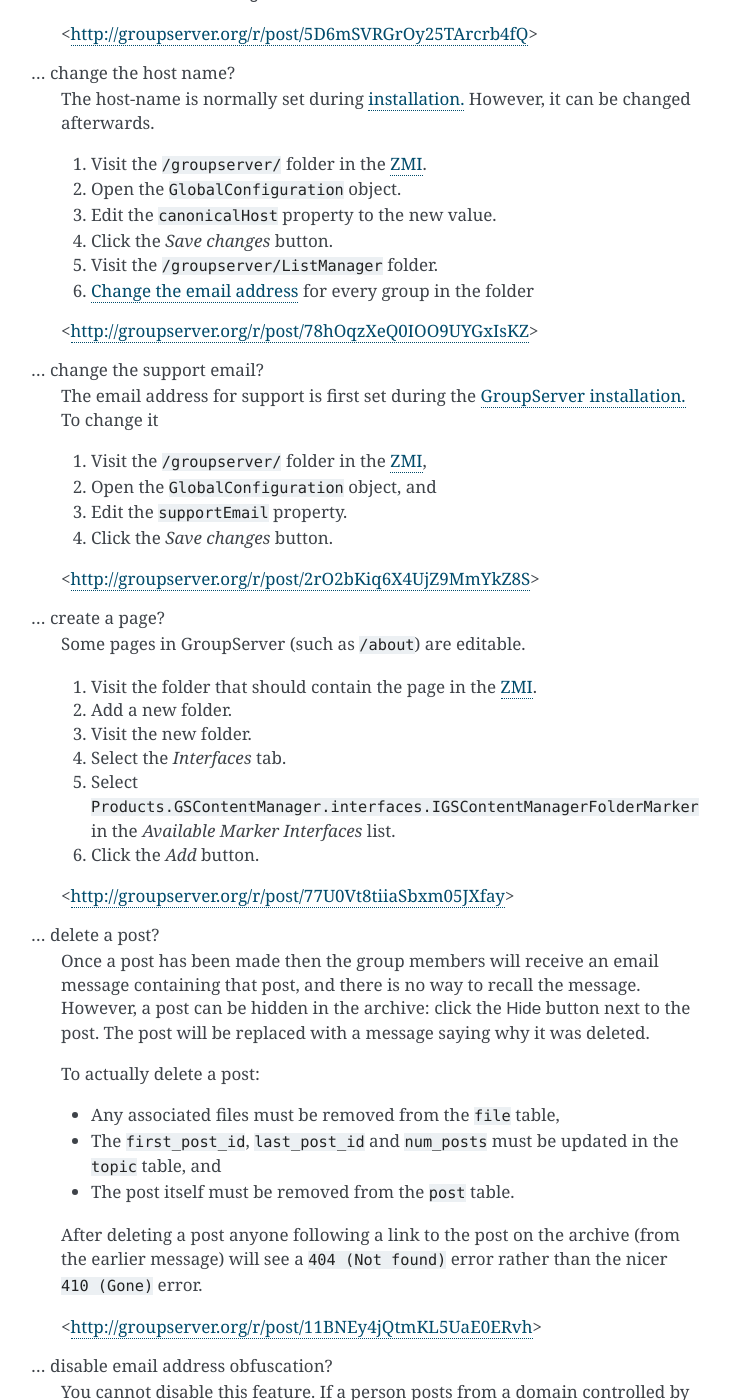
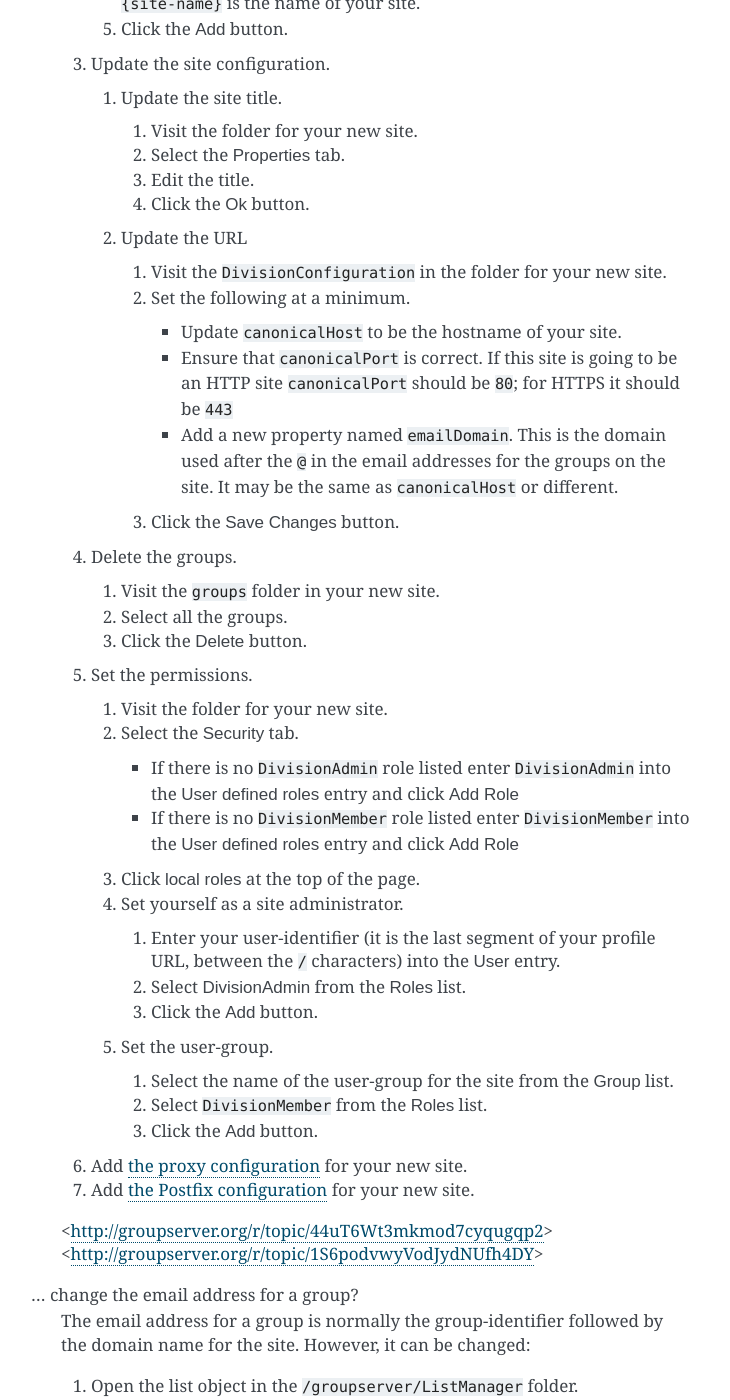
Before and after one commit to groupserver/buildout, a Sphinx documentation site: the page built from docs/faq.rst, in a window 1280 px wide and 1400 px high, scrolled down 978 px. Shown: the whole window, without its empty margins (389-1119 px from the left). Built offline with Sphinx 7.4.7, drawn with Linux system fonts in a browser that asks for light colours; some of the changed text lies outside the part shown.

Commit message:
Adding Start a site to the FAQ

```diff
--- a/docs/faq.rst
+++ b/docs/faq.rst
@@ -24,6 +24,113 @@
 
 How do I...
 -----------
+
+.. index::
+   single: User group
+   double: Site; Start
+
+.. _startSite:
+
+... create a new site?
+
+  GroupServer can handle more than one site. Each site will have
+  its own set of groups, while the profiles will be shared
+  between the sites. Sadly, the process is very manual, and prone
+  to problems.
+
+  #. Copy the folder for the initial site.
+
+     #. Visit the :file:`/groupserver/Content` folder in the
+        :ref:`ZMI <ZMI Login>`.
+     #. Select the folder.
+     #. Click the :guilabel:`Copy` button.
+     #. Click the :guilabel:`Paste` button to paste it into the
+        :file:`/groupserver/Content` folder.
+     #. Select the new folder.
+     #. Click the :guilabel:`Rename` button.
+     #. Give the folder a new *unique* name. The new name must be
+        unique among the sites, and all the groups.
+     #. Click the :guilabel:`Ok` button.
+
+  #. Create a new *user group* for the site.
+
+     #. Visit :file:`/groupserver/acl_users`
+     #. Select the :guilabel:`User Groups` tab.
+     #. Click the :guilabel:`Add...` button.
+     #. Set the :guilabel:`Name` of the new user group to
+        ``{site-name}_member``, where ``{site-name}`` is the name
+        of your site.
+     #. Click the :guilabel:`Add` button.
+
+  #. Update the site configuration.
+
+     #. Update the site title.
+
+        #. Visit the folder for your new site.
+        #. Select the :guilabel:`Properties` tab.
+        #. Edit the title.
+        #. Click the :guilabel:`Ok` button.
+
+     #. Update the URL
+
+        #. Visit the :file:`DivisionConfiguration` in the folder for
+           your new site.
+        #. Set the following at a minimum.
+
+           * Update ``canonicalHost`` to be the hostname of your
+             site.
+           * Ensure that ``canonicalPort`` is correct. If this
+             site is going to be an HTTP site ``canonicalPort``
+             should be ``80``; for HTTPS it should be ``443``
+           * Add a new property named ``emailDomain``. This is
+             the domain used after the ``@`` in the email
+             addresses for the groups on the site. It may be the
+             same as ``canonicalHost`` or different.
+
+        #. Click the :guilabel:`Save Changes` button.
+
+  #. Delete the groups.
+
+     #. Visit the :file:`groups` folder in your new site.
+     #. Select all the groups.
+     #. Click the :guilabel:`Delete` button.
+
+  #. Set the permissions.
+
+     #. Visit the folder for your new site.
+     #. Select the :guilabel:`Security` tab.
+
+        * If there is no ``DivisionAdmin`` role listed enter
+          ``DivisionAdmin`` into the :guilabel:`User defined
+          roles` entry and click :guilabel:`Add Role`
+        * If there is no ``DivisionMember`` role listed enter
+          ``DivisionMember`` into the :guilabel:`User defined
+          roles` entry and click :guilabel:`Add Role`
+
+     #. Click :guilabel:`local roles` at the top of the page.
+     #. Set yourself as a site administrator.
+
+        #. Enter your user-identifier (it is the last segment of
+           your profile URL, between the ``/`` characters) into the
+           :guilabel:`User` entry.
+        #. Select :guilabel:`DivisionAdmin` from the
+           :guilabel:`Roles` list.
+        #. Click the :guilabel:`Add` button.
+     #. Set the user-group.
+
+        #. Select the name of the user-group for the site from
+           the :guilabel:`Group` list.
+        #. Select ``DivisionMember`` from the :guilabel:`Roles`
+           list.
+        #. Click the :guilabel:`Add` button.
+
+  #. Add :doc:`the proxy configuration <proxy-configure>` for
+     your new site.
+  #. Add :doc:`the Postfix configuration <postfix-configure>` for
+     your new site.
+
+  <http://groupserver.org/r/topic/44uT6Wt3mkmod7cyqugqp2>
+  <http://groupserver.org/r/topic/1S6podvwyVodJydNUfh4DY>
 
 .. index::
    triple: Group; Email address; Change
```
